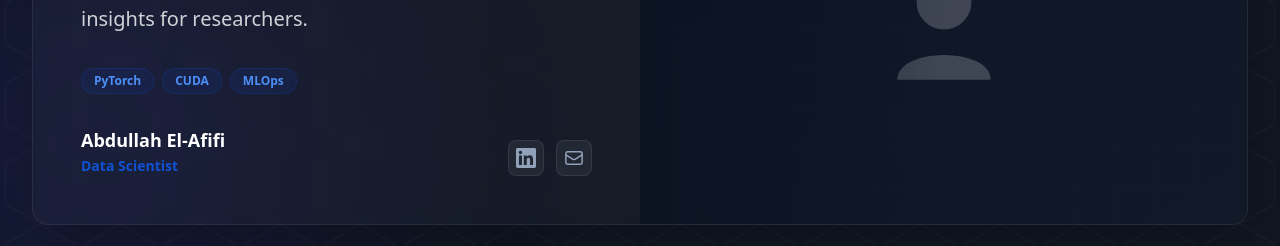
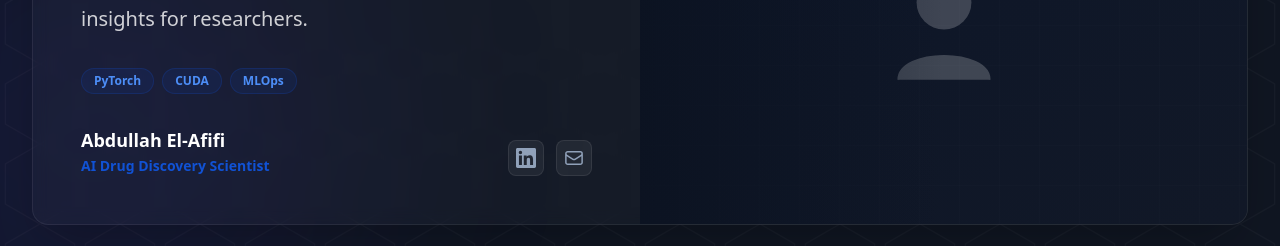
Before and after one commit to AlphaRareZ/ligand_ai, a Next.js app: page /about-us in a window 1280 px wide. Shown: the part 1873-2119 px from the top of the page. Built offline with nearby package versions, Linux system fonts and the light colour scheme.

Commit message:
small changes in afifi title

```diff
--- a/app/(site)/about-us/components/TeamCarousel.tsx
+++ b/app/(site)/about-us/components/TeamCarousel.tsx
@@ -17,7 +17,7 @@ interface TeamMember {
 const TEAM: TeamMember[] = [
     {
         name: "Abdullah El-Afifi",
-        role: "Data Scientist",
+        role: "AI Drug Discovery Scientist",
         quote: "Bridging the gap between complex AI models and an intuitive user experience. I design the systems that turn raw molecular predictions into actionable clinical insights for researchers.",
         image: "/team1.png",
         linkedin: "https://eg.linkedin.com/in/abdullah-el-afifi",
```
